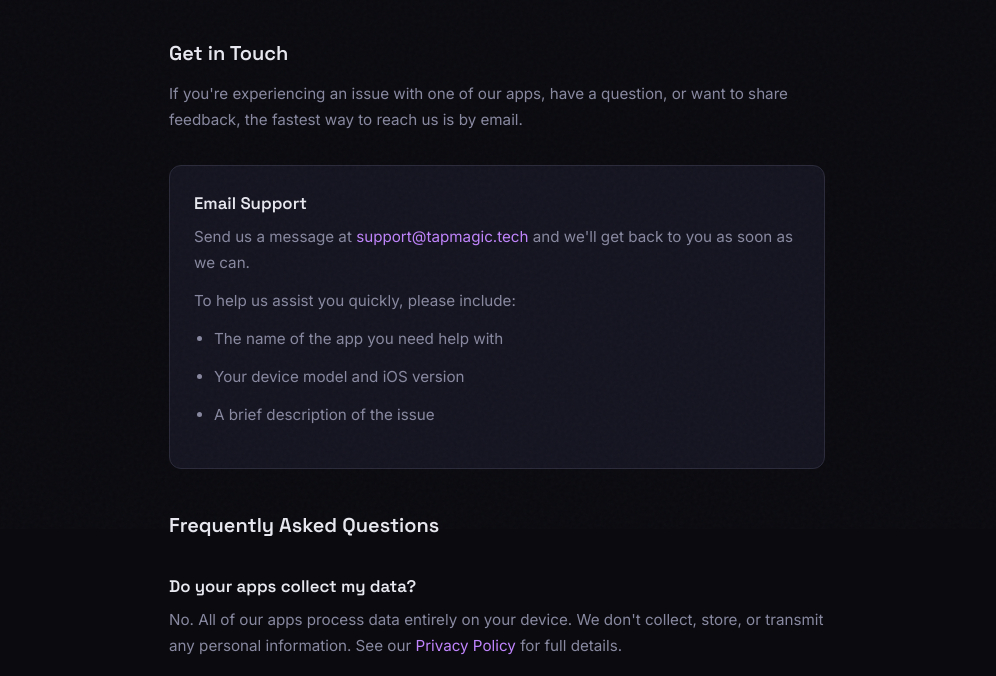
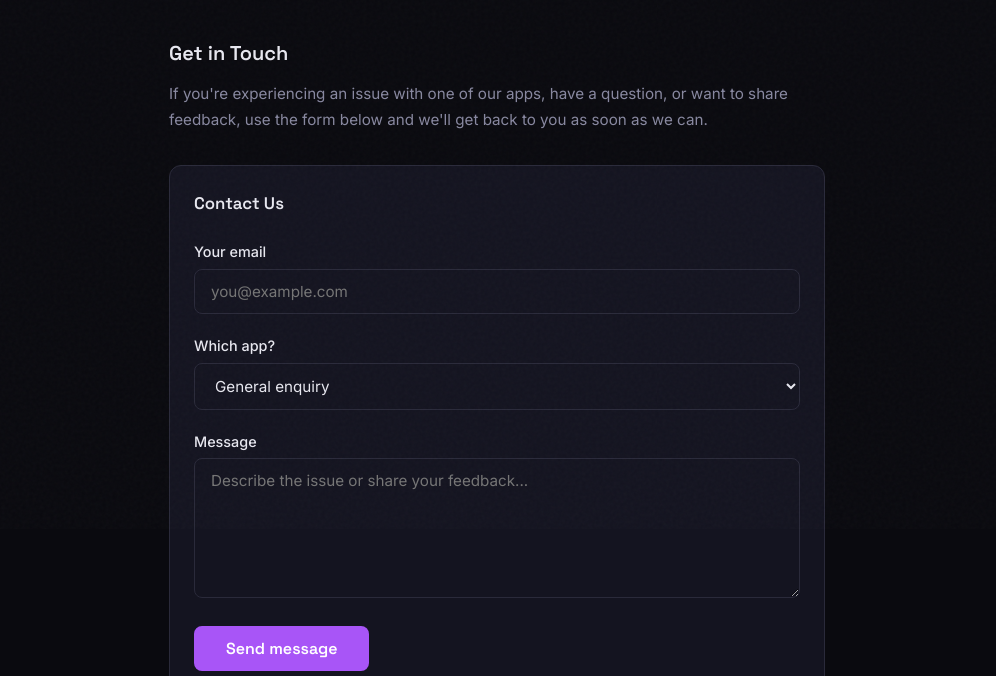
Before and after one commit to MyCrewDev/tapmagic-site, a plain HTML site: page support.html in a window 1280 px wide. Shown: the part 271-947 px from the top of the page, without its empty margins (143-1139 px from the left). Drawn offline with Linux system fonts and the light colour scheme.

Commit message:
Replace raw email with Formspree contact form on support page

```diff
--- a/support.html
+++ b/support.html
@@ -10,6 +10,57 @@
     <link rel="preconnect" href="https://fonts.gstatic.com" crossorigin>
     <link href="https://fonts.googleapis.com/css2?family=Space+Grotesk:wght@400;600;700&family=Inter:wght@400;500&display=swap" rel="stylesheet">
     <link rel="stylesheet" href="/assets/style.css">
+    <style>
+        .contact-form { margin-top: 1.5rem; }
+        .contact-form label {
+            display: block;
+            color: var(--text);
+            font-size: 0.9rem;
+            font-weight: 500;
+            margin-bottom: 0.35rem;
+        }
+        .contact-form input,
+        .contact-form select,
+        .contact-form textarea {
+            width: 100%;
+            padding: 0.75rem 1rem;
+            background: var(--surface);
+            border: 1px solid var(--border);
+            border-radius: 8px;
+            color: var(--text);
+            font-family: var(--font-body);
+            font-size: 0.95rem;
+            margin-bottom: 1.25rem;
+            transition: border-color 0.2s;
+        }
+        .contact-form input:focus,
+        .contact-form select:focus,
+        .contact-form textarea:focus {
+            outline: none;
+            border-color: var(--accent);
+        }
+        .contact-form textarea { min-height: 140px; resize: vertical; }
+        .contact-form select { appearance: auto; }
+        .contact-form button {
+            display: inline-block;
+            padding: 0.75rem 2rem;
+            background: var(--accent);
+            color: #fff;
+            border: none;
+            border-radius: 8px;
+            font-family: var(--font-display);
+            font-size: 1rem;
+            font-weight: 600;
+            cursor: pointer;
+            transition: opacity 0.2s;
+        }
+        .contact-form button:hover { opacity: 0.9; }
+        .form-note {
+            color: var(--text-muted);
+            font-size: 0.8rem;
+            margin-top: 0.5rem;
+        }
+    </style>
 </head>
 <body>
     <div class="grain"></div>
@@ -29,17 +80,26 @@
         <p class="last-updated">We're here to help.</p>
 
         <h2>Get in Touch</h2>
-        <p>If you're experiencing an issue with one of our apps, have a question, or want to share feedback, the fastest way to reach us is by email.</p>
+        <p>If you're experiencing an issue with one of our apps, have a question, or want to share feedback, use the form below and we'll get back to you as soon as we can.</p>
 
         <div class="contact-box">
-            <h3>Email Support</h3>
-            <p>Send us a message at <a href="mailto:support@tapmagic.tech">support@tapmagic.tech</a> and we'll get back to you as soon as we can.</p>
-            <p>To help us assist you quickly, please include:</p>
-            <ul>
-                <li>The name of the app you need help with</li>
-                <li>Your device model and iOS version</li>
-                <li>A brief description of the issue</li>
-            </ul>
+            <h3>Contact Us</h3>
+            <form class="contact-form" action="https://formspree.io/f/support@tapmagic.tech" method="POST">
+                <label for="email">Your email</label>
+                <input type="email" id="email" name="email" placeholder="you@example.com" required>
+
+                <label for="app">Which app?</label>
+                <select id="app" name="app">
+                    <option value="general">General enquiry</option>
+                    <option value="other">Other / New app</option>
+                </select>
+
+                <label for="message">Message</label>
+                <textarea id="message" name="message" placeholder="Describe the issue or share your feedback..." required></textarea>
+
+                <button type="submit">Send message</button>
+                <p class="form-note">We typically respond within 1–2 business days.</p>
+            </form>
         </div>
 
         <h2>Frequently Asked Questions</h2>
@@ -60,7 +120,7 @@
         <p>Since our apps don't collect or store data on any server, there is no account data to delete. Any local data created by our apps is removed when you uninstall the app from your device.</p>
 
         <h3>I found a bug. How do I report it?</h3>
-        <p>We appreciate bug reports. Please email us at <a href="mailto:support@tapmagic.tech">support@tapmagic.tech</a> with details about what happened, including steps to reproduce the issue if possible.</p>
+        <p>We appreciate bug reports. Please use the contact form above with details about what happened, including steps to reproduce the issue if possible.</p>
     </main>
 
     <footer>
```
